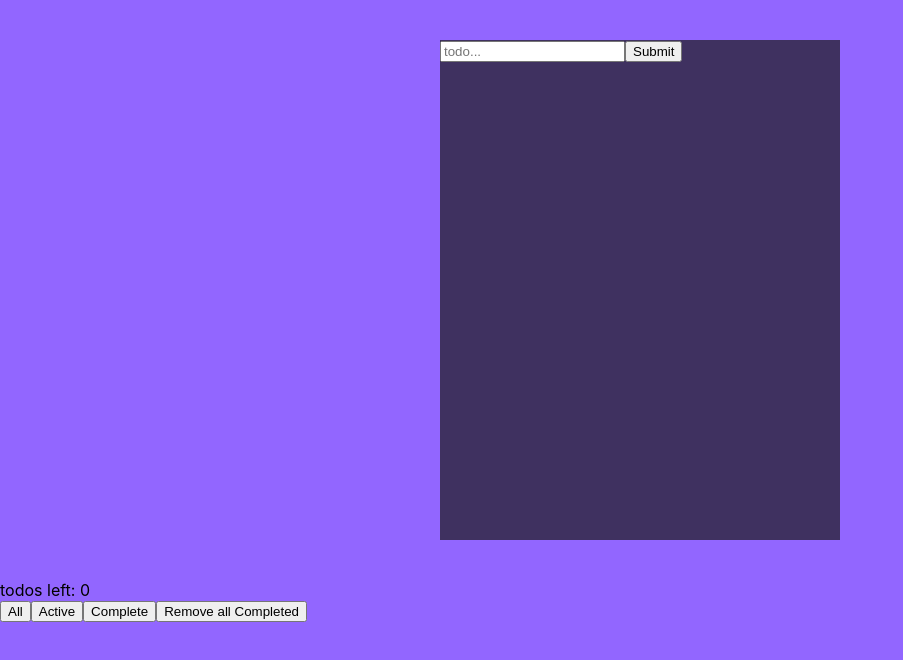
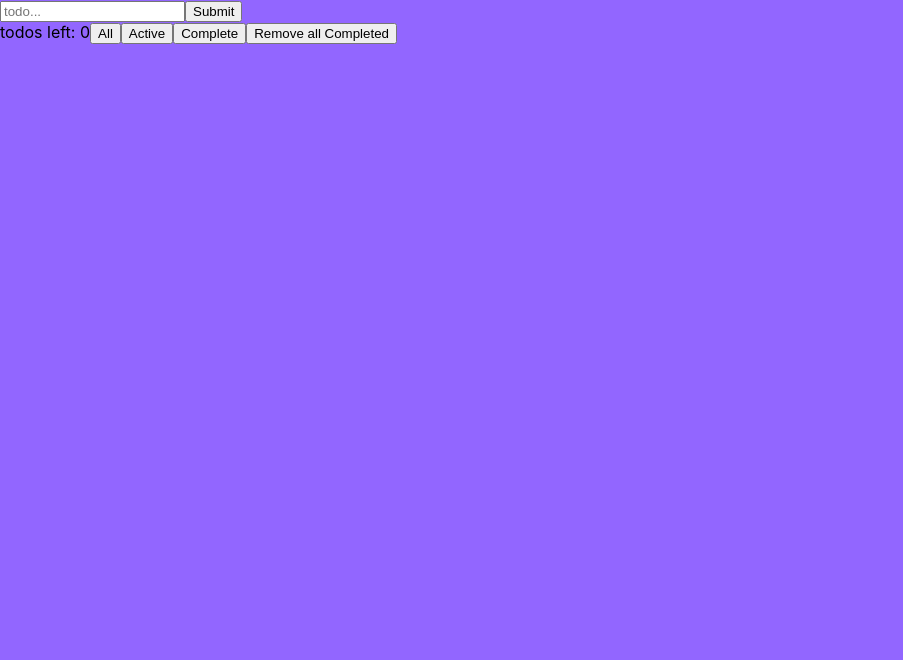
Before and after one commit to Manjukcthapa/todolist, a React (Create React App) app: page / in a window 1280 px wide. Shown: the top 660 px of the page, without its empty margins (0-903 px from the left). Built offline with nearby package versions, Linux system fonts and the light colour scheme.

Commit message:
changed the background

```diff
--- a/src/App.css
+++ b/src/App.css
@@ -2,12 +2,12 @@ body{
   background:#9266ff;
 }
 
-.app{
+/* .app{
   background-color:#3f3160;
   min-height: 500px;
   width:400px;
   margin:40px auto;
-}
+} */
 
 .input{
   background-color: rgb(27,112,137);
--- a/src/App.js
+++ b/src/App.js
@@ -72,13 +72,14 @@ this.setState({
             todo={todo}
           />
         ))}
-         <div>
-          todos left: {this.state.todos.filter(todo => !todo.complete).length}
-        </div>
+        todos left: {this.state.todos.filter(todo => !todo.complete).length}
+
         <button onClick={() => this.updateTodoToShow("all")}>All</button>
         <button onClick={() => this.updateTodoToShow("active")}>Active</button>
         <button onClick={() => this.updateTodoToShow("complete")}>Complete</button>
         <button onClick={this.removeallComplete}>Remove all Completed</button>
+
+
       </div>
     );
   }
```
